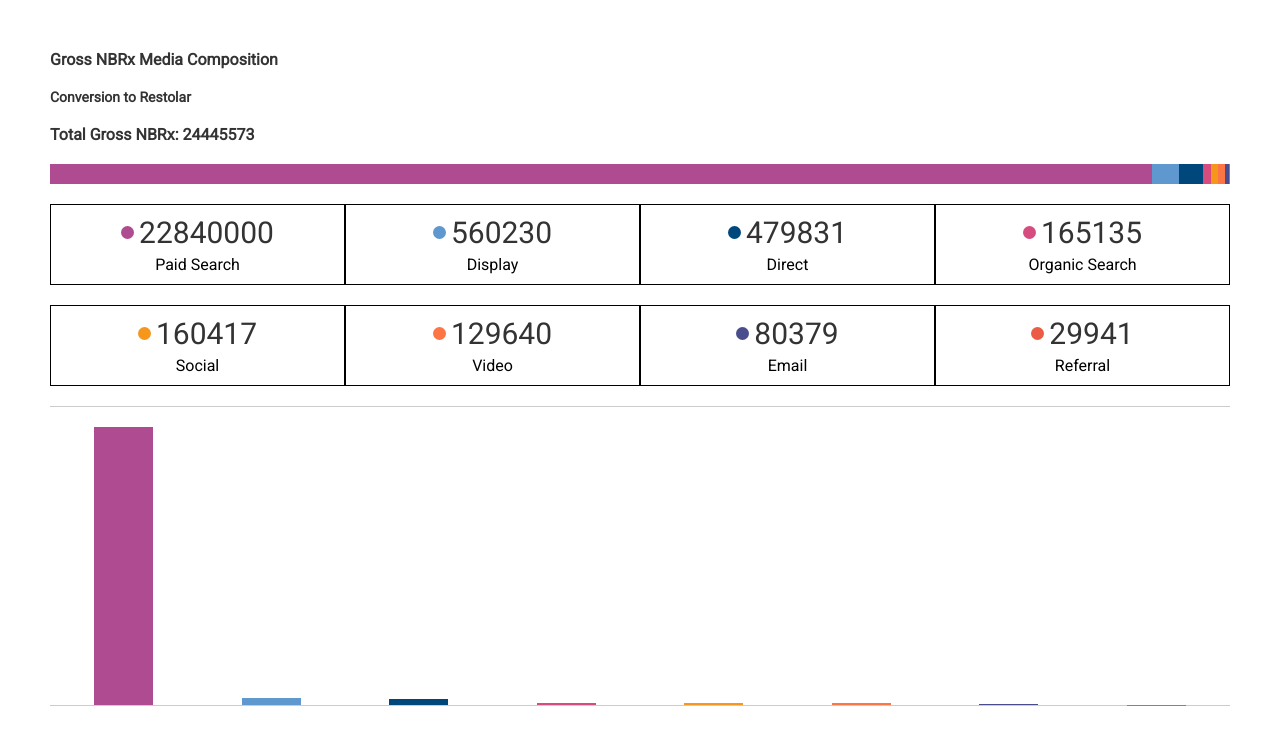
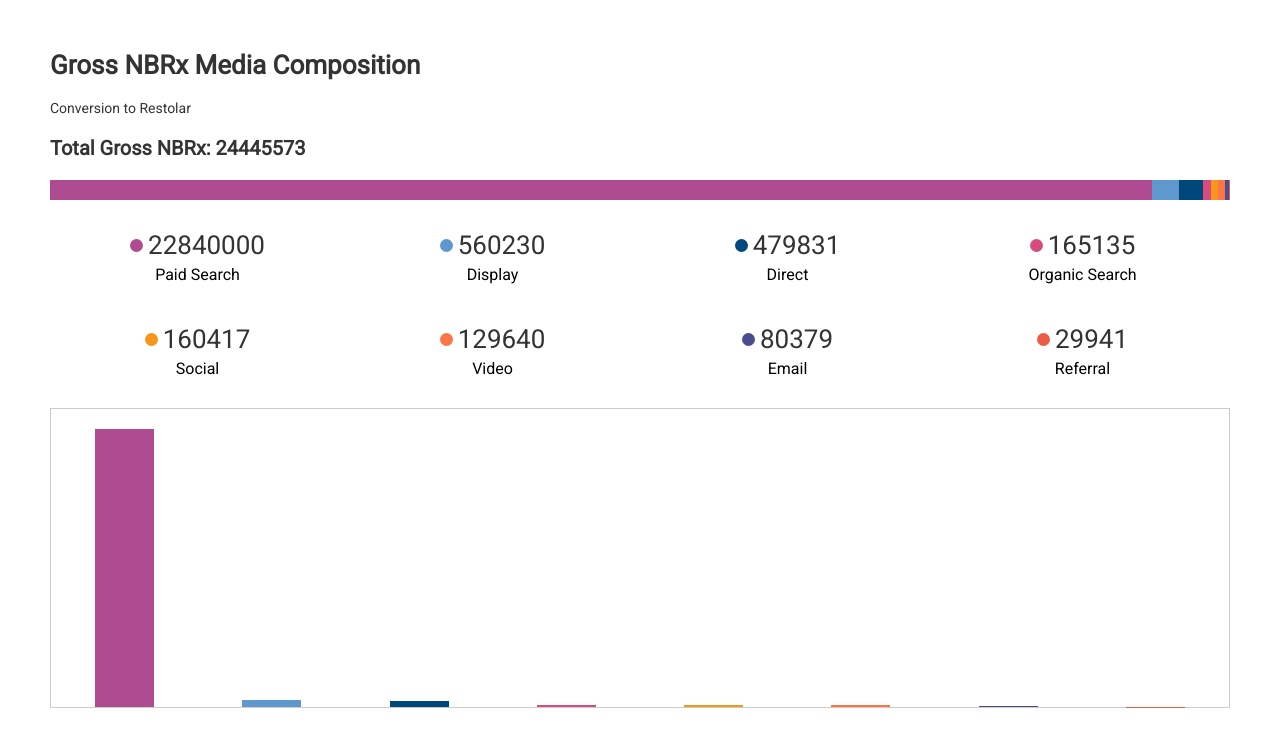
Before and after one commit to lizage/dataToChart, a React (Create React App) app: page / in a window 1280 px wide. Shown: the top 746 px of the page. Built offline with nearby package versions, Linux system fonts and the light colour scheme.

Commit message:
style fixes

```diff
--- a/src/components/BarGraph/BarGraph.style.js
+++ b/src/components/BarGraph/BarGraph.style.js
@@ -3,8 +3,7 @@
 export const WrapperStyled = styled.div`
   width: 100%;
   height: 30rem;
-  border-top: solid 1px #ccc;
-  border-bottom: solid 1px #ccc;
+  border: solid 1px #ccc;
   display: flex;
   align-items: flex-end;
   justify-content: space-around;
--- a/src/components/StackedChart/StackedChart.style.js
+++ b/src/components/StackedChart/StackedChart.style.js
@@ -10,6 +10,7 @@
   align-items: center;
   justify-content: space-between;
   gap: 0;
+  border: none;
 `;
 
 export const ItemStyled = styled.div`
@@ -19,6 +20,4 @@
   flex-shrink: 0;
   flex-basis: ${({ flexBasis }) => (flexBasis ? flexBasis : "auto")};
   background-color: ${({ bgColor }) => (bgColor ? bgColor : "transparent")};
-  //   border-top-right-radius: 0.4rem;
-  //   border-bottom-right-radius: 0.4rem;
 `;
--- a/src/components/Tiles/Tiles.style.js
+++ b/src/components/Tiles/Tiles.style.js
@@ -15,7 +15,6 @@
   flex-basis: 25%;
   margin-bottom: 2rem;
   text-align: center;
-  border: solid 1px;
   min-width: 14rem;
 `;
 
@@ -27,7 +26,7 @@
   margin-bottom: 0.5rem;
   > span {
     color: #333;
-    font-size: 3rem;
+    font-size: 2.6rem;
   }
 `;
 
--- a/src/components/Titles/Titles.style.js
+++ b/src/components/Titles/Titles.style.js
@@ -9,13 +9,14 @@
 `;
 
 export const TitleStyled = styled.h1`
-  font-size: 1.6rem;
+  font-size: 2.6rem;
 `;
 
 export const SubTitleStyled = styled.h2`
   font-size: 1.4rem;
+  font-weight: 400;
 `;
 
 export const ChartTitleStyled = styled.h3`
-  font-size: 1.6rem;
+  font-size: 2rem;
 `;
```
